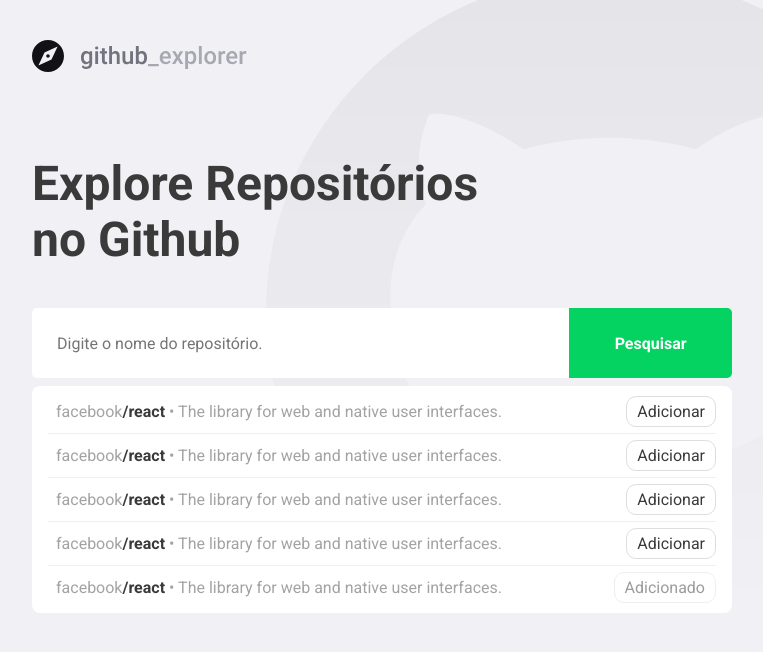
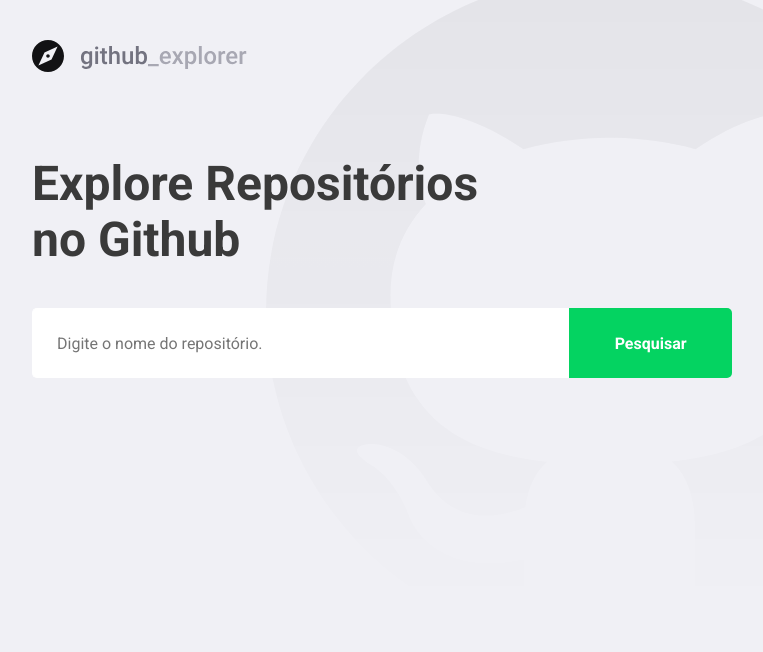
Before and after one commit to brit0dev/github-explorer, a React (Create React App) app: page / in a window 1280 px wide. Shown: the top 652 px of the page, without its empty margins (148-911 px from the left). Built offline with nearby package versions, Linux system fonts and the light colour scheme.

Commit message:
[PostCourse] Updating the search field funcionality.

```diff
--- a/src/pages/Dashboard/index.tsx
+++ b/src/pages/Dashboard/index.tsx
@@ -8,12 +8,14 @@
 import { Title, Form, Repositories, Main, SearchPreviewBox , Error } from './styles';
 
 type Repository = {
-  full_name: string;
+  name: string;
+	full_name: string;
   description: string;
   owner: {
     login: string;
     avatar_url: string;
   };
+	stargazers_count: number;
 };
 const Dashboard: React.FC = () => {
   const [newRepo, setNewRepo] = useState('');
@@ -28,6 +30,7 @@
     }
     return [];
   });
+	const [searchedRepositories, setSearchedRepositories] = useState<Repository[] | null>(null);
 
   useEffect(() => {
     localStorage.setItem(
@@ -36,36 +39,51 @@
     );
   }, [repositories]);
 
-  async function handleAddRepository(
-    event: FormEvent<HTMLFormElement>
+  useEffect(() => {
+    if (newRepo.includes("/") && !searchedRepositories){
+			handleSearchRepository()
+		} else if(!newRepo.includes("/")){
+			setSearchedRepositories(null)
+		}
+  }, [newRepo]);
+
+ async function handleSearchRepository(
+    event?: FormEvent<HTMLFormElement>
   ): Promise<void> {
     // Add new repo
     // Get GitHub API
     // Save new repo on state
-    event.preventDefault(); //Prevents page reloading (submit)
-    if (!newRepo) {
+		if(event) event.preventDefault(); //Prevents page reloading (submit)
+
+		if (!newRepo) {
       setInputError('Digite o autor/nome do repositório');
       return;
     }
+
     try {
-      const response = await api.get<Repository>(`repos/${newRepo}`);
+      //const response = await api.get<Repository>(`repos/${newRepo}`);
+			const user = newRepo.split('/')[0];
+      const response = await api.get<Repository[]>(`users/${user}/repos?per_page=100`);
 
-      const repository = response.data;
+      const repositories = response.data;
 
-      setRepositories([...repositories, repository]);
-      setNewRepo('');
+			setSearchedRepositories(repositories);
+			console.log(repositories);
+      //setRepositories([...repositories, repository]);
+      //setNewRepo('');
       setInputError('');
     } catch (err) {
       setInputError('Erro na buscar por esse repositório');
     }
   }
 
+
   return (
     <Main>
       <img src={logoImg} alt="Github Explorer" />
       <Title>Explore Repositórios no Github</Title>
 
-      <Form hasError={!!inputError} onSubmit={handleAddRepository}>
+      <Form hasError={!!inputError} onSubmit={handleSearchRepository}>
 				<div className="input">
         <input
           value={newRepo}
@@ -74,15 +92,19 @@
         />
         <button type="submit">Pesquisar</button>
 				</div>
-				<SearchPreviewBox>
-					<ul>
-						<li><p>facebook<span>/react</span> &bull; The library for web and native user interfaces.</p><button>Adicionar</button></li>
-						<li><p>facebook<span>/react</span> &bull; The library for web and native user interfaces.</p><button>Adicionar</button></li>
-						<li><p>facebook<span>/react</span> &bull; The library for web and native user interfaces.</p><button>Adicionar</button></li>
-						<li><p>facebook<span>/react</span> &bull; The library for web and native user interfaces.</p><button>Adicionar</button></li>
-						<li><p>facebook<span>/react</span> &bull; The library for web and native user interfaces.</p><button className="added">Adicionado</button></li>
+
+				{searchedRepositories &&
+					<SearchPreviewBox>
+						<ul>
+							{searchedRepositories.sort((a,b)=> b.stargazers_count - a.stargazers_count)
+							.filter((repo)=>repo.name.includes(newRepo.split('/')[1]))
+							.slice(0,5).map((searchedRepo)=>(
+								<li>
+									<p>{searchedRepo.owner.login}<span>/{searchedRepo.name}</span><br/> {searchedRepo.description ? searchedRepo.description : "No description..."}</p>
+								</li>
+							))}
 					</ul>
-				</SearchPreviewBox>
+				</SearchPreviewBox>}
 
       </Form>
       {inputError && <Error>{inputError}</Error>}
```
